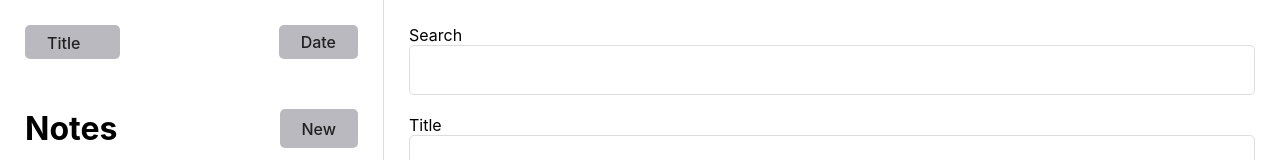
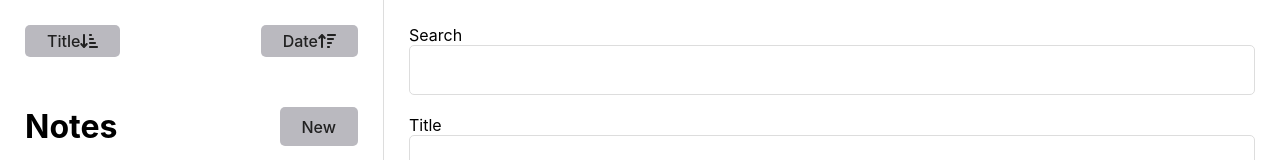
Before and after one commit to NovichenkoYura/noteeditor-redux-, a React (Create React App) app: page / in a window 1280 px wide. Shown: the top 160 px of the page. Built offline with nearby package versions, Linux system fonts and the light colour scheme.

Commit message:
filter arrow

```diff
--- a/package.json
+++ b/package.json
@@ -3,6 +3,9 @@
   "version": "0.1.0",
   "private": true,
   "dependencies": {
+    "@fortawesome/fontawesome-svg-core": "^6.2.0",
+    "@fortawesome/free-solid-svg-icons": "^6.2.0",
+    "@fortawesome/react-fontawesome": "^0.2.0",
     "@reduxjs/toolkit": "^1.8.4",
     "@testing-library/jest-dom": "^5.16.5",
     "@testing-library/react": "^13.3.0",
--- a/src/Sidebar.js
+++ b/src/Sidebar.js
@@ -6,6 +6,9 @@
   filterDate,
 } from "./store/noteSlice";
 import { useState } from "react";
+
+import { FontAwesomeIcon } from '@fortawesome/react-fontawesome'
+import { faArrowDownLong, faArrowUpLong, faArrowDownShortWide, faArrowUpWideShort } from '@fortawesome/free-solid-svg-icons'
 
 export const Sidebar = () => {
   let filterTitleStatus = useSelector((state) => state.notes.filterTitleStatus);
@@ -45,11 +48,14 @@
           onClick={() => {
             onFilterTitle(notes, !filterTitleStatus);
           }}
+
         >
           Title
-          <svg width="18" height="18">
-            <use></use>
-          </svg>
+
+          {
+            filterTitleStatus ? <FontAwesomeIcon  icon = { faArrowDownShortWide } /> : <FontAwesomeIcon  icon = { faArrowUpWideShort }/>
+         }
+
         </button>
         <button
           onClick={() => {
@@ -57,6 +63,9 @@
           }}
         >
           Date
+        {
+            filterDataStatus ? <FontAwesomeIcon  icon = { faArrowUpWideShort } /> : <FontAwesomeIcon  icon = {  faArrowDownShortWide}/>
+         }
         </button>
       </div>
 
```
Also changed, not shown: src/img/icons.svg (added), 1 other file (tests, documents, lock files or other folders).
